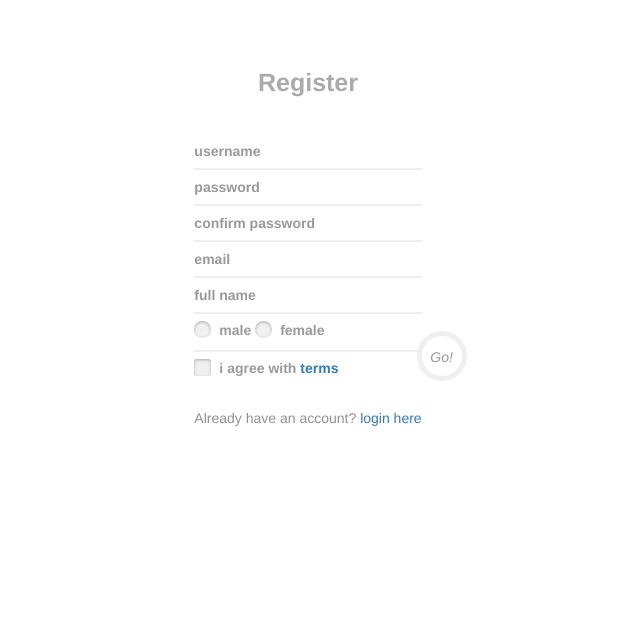
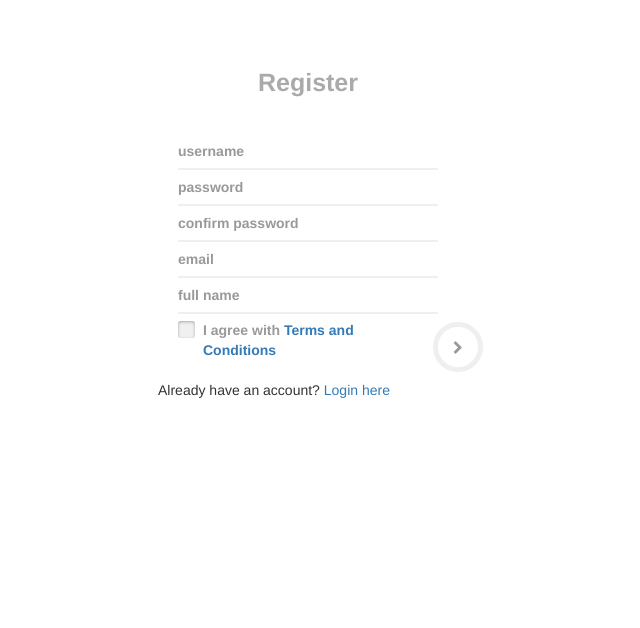
Before and after one commit to ragubn/itws-project-team4, a PHP site: page /register.php in a window 1280 px wide. Shown: the part 57-685 px from the top of the page, without its empty margins (332-972 px from the left). Run offline with PHP 8.4, Linux system fonts and the light colour scheme; some libraries are stand-ins or nearby versions.

Commit message:
Added form validation for register

```diff
--- a/register.css
+++ b/register.css
@@ -31,10 +31,7 @@
   right:0px;
   margin-bottom:0px;
 }
-.dropdown.dropdown-lg .dropdown-menu {
-  margin-top: -1px;
-  padding: 6px 20px;
-}
+
 .input-group-btn .btn-group {
   display: flex !important;
 }
@@ -59,18 +56,7 @@
   border-bottom-left-radius: 4px;
 }
 
-/* On small screens, set height to 'auto' for sidenav and grid */
-@media screen and (max-width: 767px) {
-  .sidenav {
-    height: 100%;
-    padding: 15px;
-  }
-}
-.dropdown.dropdown-lg {
-  position: static !important;
-}
-.dropdown.dropdown-lg .dropdown-menu {
-  min-width: 500px;
+
 }
 
 .etc-login-form {
--- /dev/null
+++ b/register.js
@@ -0,0 +1,37 @@
+(function($) {
+    "use strict";
+
+	// Register Form (code from: http://bootsnipp.com/snippets/featured/custom-login-registration-amp-forgot-password)
+	//----------------------------------------------
+	// Validation
+  $("#register-form").validate({
+  	rules: {
+      reg_username: "required",
+  	  reg_password: {
+  			required: true,
+  			minlength: 7
+  		},
+   		reg_password_confirm: {
+  			required: true,
+  			minlength: 7,
+  			equalTo: "#register-form [name=reg_password]"
+  		},
+  		reg_email: {
+  	    required: true,
+  			email: true
+  		},
+  		reg_agree: "required",
+    },
+	  errorClass: "form-invalid",
+	  errorPlacement: function( label, element ) {
+	    if( element.attr( "type" ) === "checkbox" || element.attr( "type" ) === "radio" ) {
+    		element.parent().append( label ); // this would append the label after all your checkboxes/labels (so the error-label will be the last element in <div class="controls"> )
+	    }
+			else {
+  	  	label.insertAfter( element ); // standard behaviour
+  	  }
+    }
+  });
+
+
+})(jQuery);
--- a/register.php
+++ b/register.php
@@ -5,8 +5,7 @@
   <meta charset="utf-8">
   <meta name="viewport" content="width=device-width, initial-scale=1">
   <link rel="stylesheet" href="https://maxcdn.bootstrapcdn.com/bootstrap/3.3.7/css/bootstrap.min.css">
-  <script src="https://ajax.googleapis.com/ajax/libs/jquery/3.1.1/jquery.min.js"></script>
-  <script src="https://maxcdn.bootstrapcdn.com/bootstrap/3.3.7/js/bootstrap.min.js"></script>
+  <link rel="stylesheet" href="//maxcdn.bootstrapcdn.com/font-awesome/4.3.0/css/font-awesome.min.css">
   <link href="https://fonts.googleapis.com/css?family=Lora" rel="stylesheet">
   <link rel="stylesheet" href="register.css" type="text/css" />
 </head>
@@ -45,45 +44,35 @@
       <div class="login-form-main-message"></div>
       <div class="main-login-form">
         <div class="login-group">
-          <div class="form-group">
-            <label for="reg_username" class="sr-only">Email address</label>
+          <div class="form-group has-error has-feedback">
+            <label for="reg_username" class="sr-only">Username</label>
             <input type="text" class="form-control" id="reg_username" name="username" placeholder="username">
           </div>
-          <div class="form-group">
-            <label for="reg_password" class="sr-only">Password</label>
-            <input type="password" class="form-control" id="reg_password" name="password" placeholder="password">
+          <div class="form-group has-error">
+            <input type="password" class="form-control" id="reg_password" name="reg_password" placeholder="password">
           </div>
-          <div class="form-group">
-            <label for="reg_password_confirm" class="sr-only">Password Confirm</label>
-            <input type="password" class="form-control" id="reg_password_confirm" name="password_confirm" placeholder="confirm password">
+          <div class="form-group has-error">
+            <input type="password" class="form-control" id="reg_password_confirm" name="reg_password_confirm" placeholder="confirm password">
           </div>
 
-          <div class="form-group">
+          <div class="form-group has-error">
             <label for="reg_email" class="sr-only">Email</label>
-            <input type="text" class="form-control" id="reg_email" name="email" placeholder="email">
+            <input type="text" class="form-control" id="reg_email" name="reg_email" placeholder="email">
           </div>
-          <div class="form-group">
+          <div class="form-group has-error">
             <label for="reg_fullname" class="sr-only">Full Name</label>
-            <input type="text" class="form-control" id="reg_fullname" name="fullname" placeholder="full name">
+            <input type="text" class="form-control" id="reg_fullname" name="reg_fullname" placeholder="full name">
           </div>
 
-          <div class="form-group login-group-checkbox">
-            <input type="radio" class="" name="sex" id="male" value = "m">
-            <label for="male">male</label>
-
-            <input type="radio" class="" name="sex" id="female" value = "f">
-            <label for="female">female</label>
-          </div>
-
-          <div class="form-group login-group-checkbox">
+          <div class="form-group login-group-checkbox has-error">
             <input type="checkbox" class="" id="reg_agree" name="reg_agree">
-            <label for="reg_agree">i agree with <a href="#">terms</a></label>
+            <label for="reg_agree">I agree with <a href="https://www.rpi.edu/dept/finance/docs/research/STANDARD_NDA.pdf">Terms and Conditions</a></label>
           </div>
         </div>
-        <button type="submit" class="login-button" name="register"><i class="fa fa-chevron-right">Go!</i></button>
+        <button type="submit" class="login-button" name="register"><i class="fa fa-chevron-right"></i></button>
       </div>
       <div class="etc-login-form">
-        <p>Already have an account? <a href="login.php">login here</a></p>
+        <p>Already have an account? <a href="login.php">Login here</a></p>
       </div>
     </form>
   </div>
@@ -94,5 +83,10 @@
   <p>RPI 2016</p>
 </footer>
 
+  <script src="https://ajax.googleapis.com/ajax/libs/jquery/3.1.1/jquery.min.js"></script>
+  <script src="https://cdnjs.cloudflare.com/ajax/libs/jquery-validate/1.13.1/jquery.validate.min.js"></script>
+  <script src="https://maxcdn.bootstrapcdn.com/bootstrap/3.3.7/js/bootstrap.min.js"></script>
+  <script type="text/javascript" src="register.js"></script>
+
 </body>
 </html>
```
